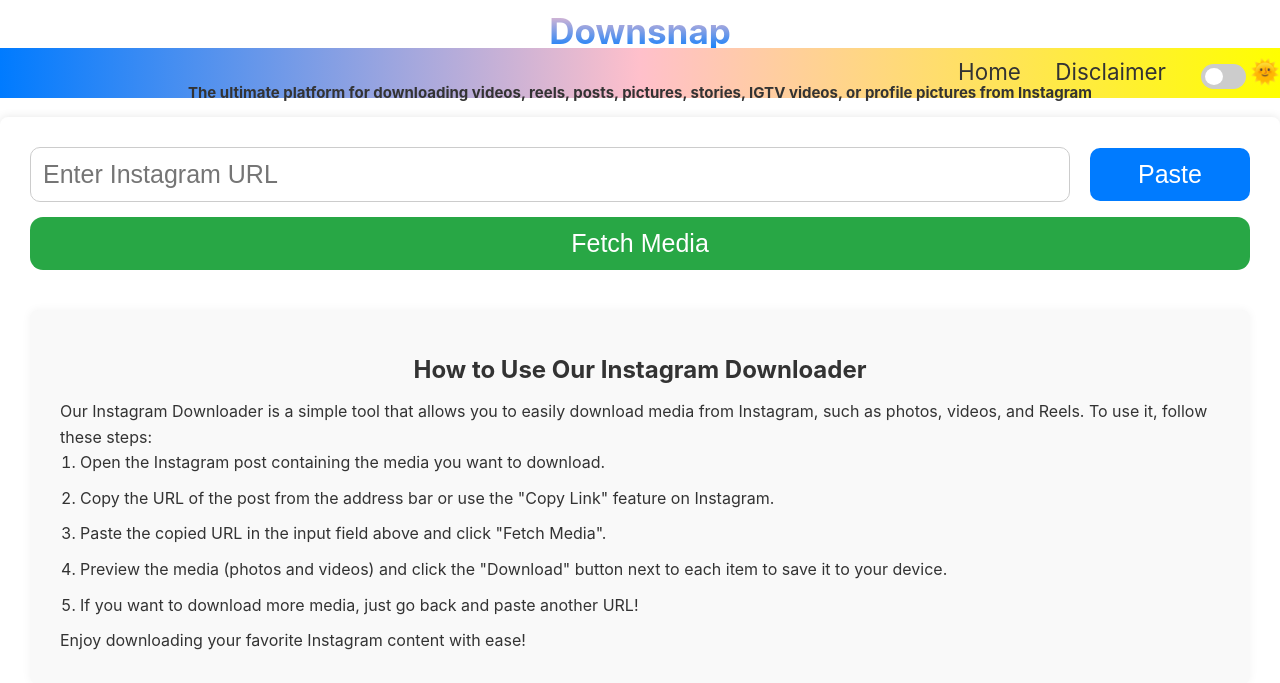
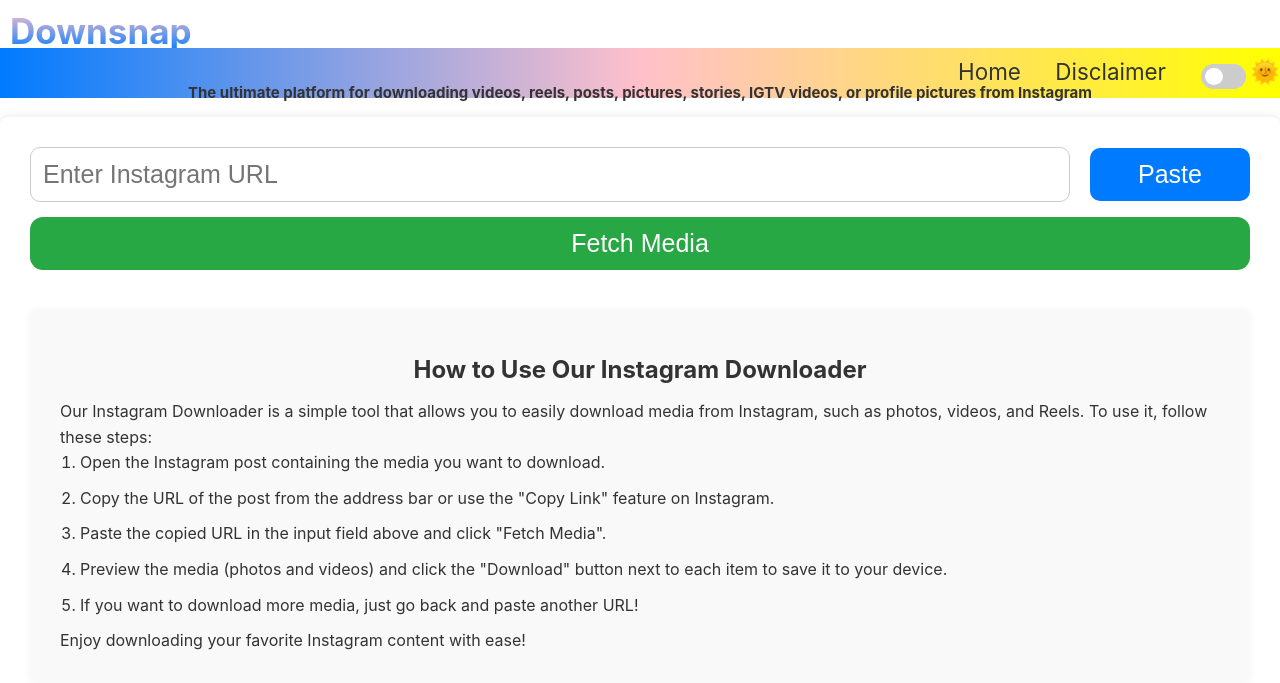
Before and after one commit to itsmethepalky/Downsnap, a Flask app: page / in a window 1280 px wide. Shown: the top 683 px of the page. Run offline with Flask 2, Linux system fonts and the light colour scheme.

Commit message:
Add files via upload

```diff
--- a/static/style.css
+++ b/static/style.css
@@ -21,7 +21,8 @@ header h1{
   -webkit-text-fill-color: transparent;
   visibility: visible ;
   margin-top: 10px;
-text-align: center;
+text-align: left;
+margin-left: 10px;
 }
 .header {
     background-color: #fff;
@@ -216,7 +217,7 @@ button {
     padding: 10px;
     font-size: 16px;
     background-color: #28a745;
-    color: white;
+    color: #ffffff;
     border: none;
     border-radius: 13px;
     cursor: pointer;
```
